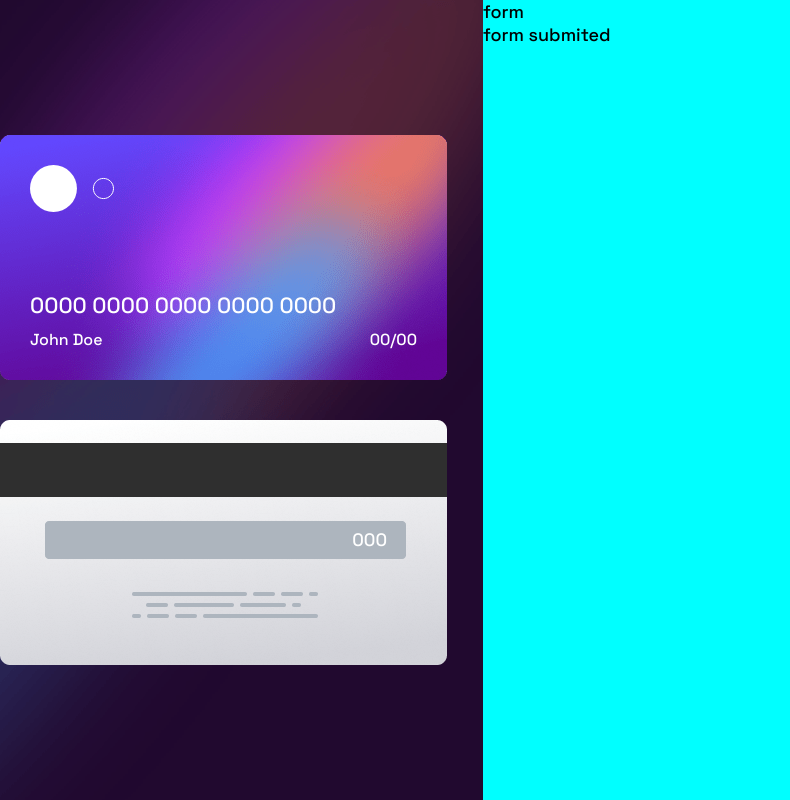
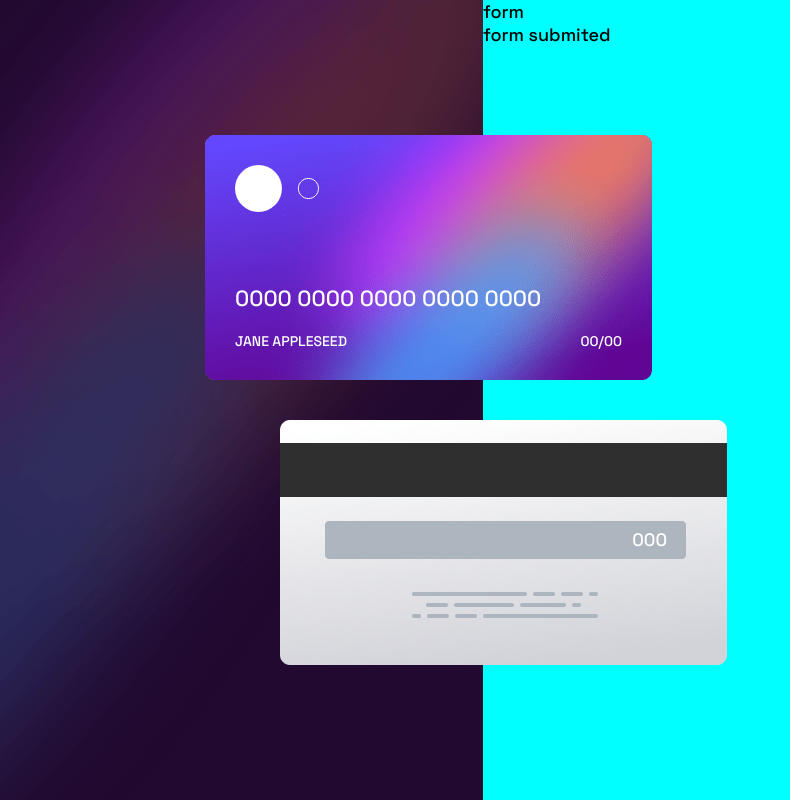
Before and after one commit to jamuianga/interactive-card-details-form, a React (Vite) app: page / in a window 1280 px wide. Shown: the whole page, without its empty margins (0-790 px from the left). Built offline with nearby package versions, Linux system fonts and the light colour scheme.

Commit message:
posição dos cartões desktop view

```diff
--- a/src/App.jsx
+++ b/src/App.jsx
@@ -11,7 +11,7 @@ function App() {
           <div className="card-details">
             <div className="number">0000 0000 0000 0000 0000</div>
             <div className="name-date">
-              <div className="name">John Doe</div>
+              <div className="name">Jane Appleseed</div>
               <div className="date">00/00</div>
             </div>
           </div>
--- a/src/App.scss
+++ b/src/App.scss
@@ -35,14 +35,15 @@ body {
 
   .card-details {
     margin-top: auto;
+    text-transform: uppercase;
 
     .number {
-      margin-bottom: 10px;
+      margin-bottom: 20px;
       font-size: 22px;
     }
 
     .name-date {
-      font-size: 16px;
+      font-size: 14px;
       display: flex;
       justify-content: space-between;
     }
@@ -76,6 +77,11 @@ body {
 
   .card-front {
     margin-bottom: 40px;
+    margin-left: 205px;
+  }
+
+  .card-back {
+    margin-left: 280px;
   }
 }
 
```
